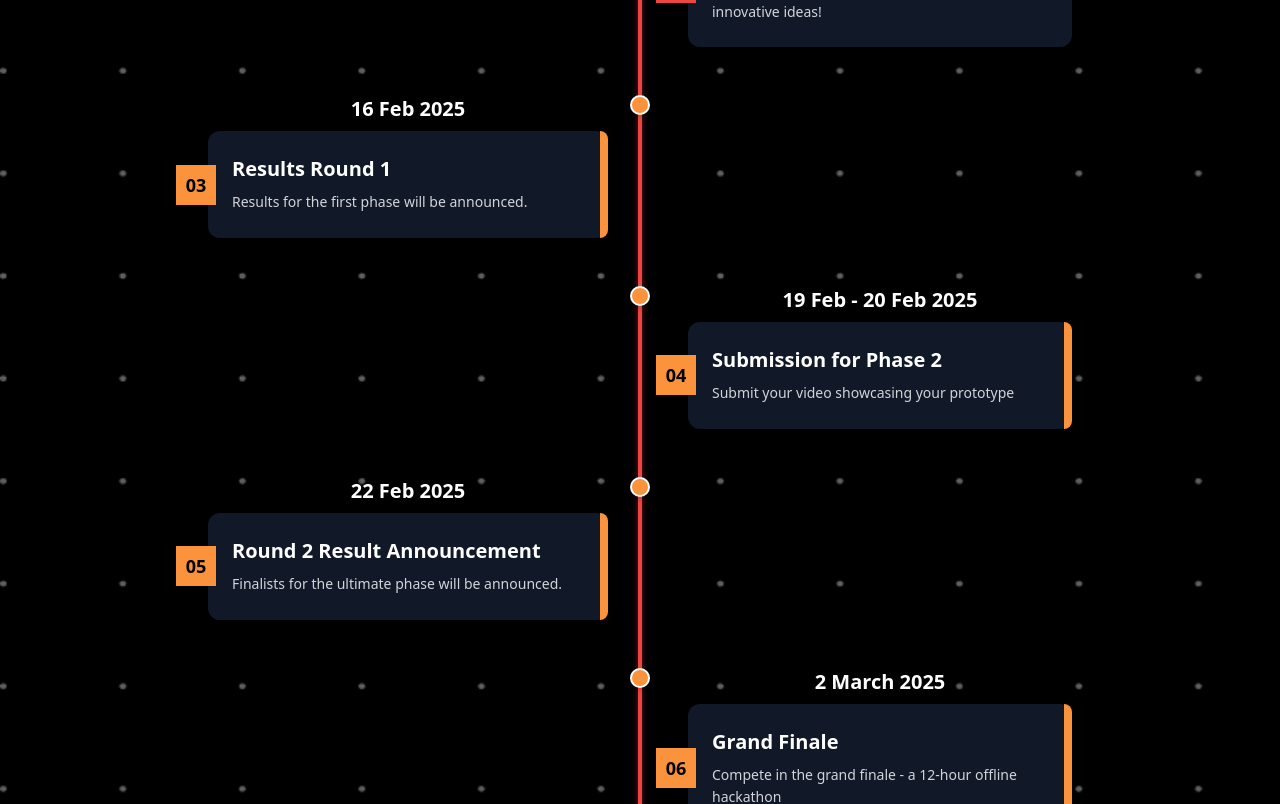
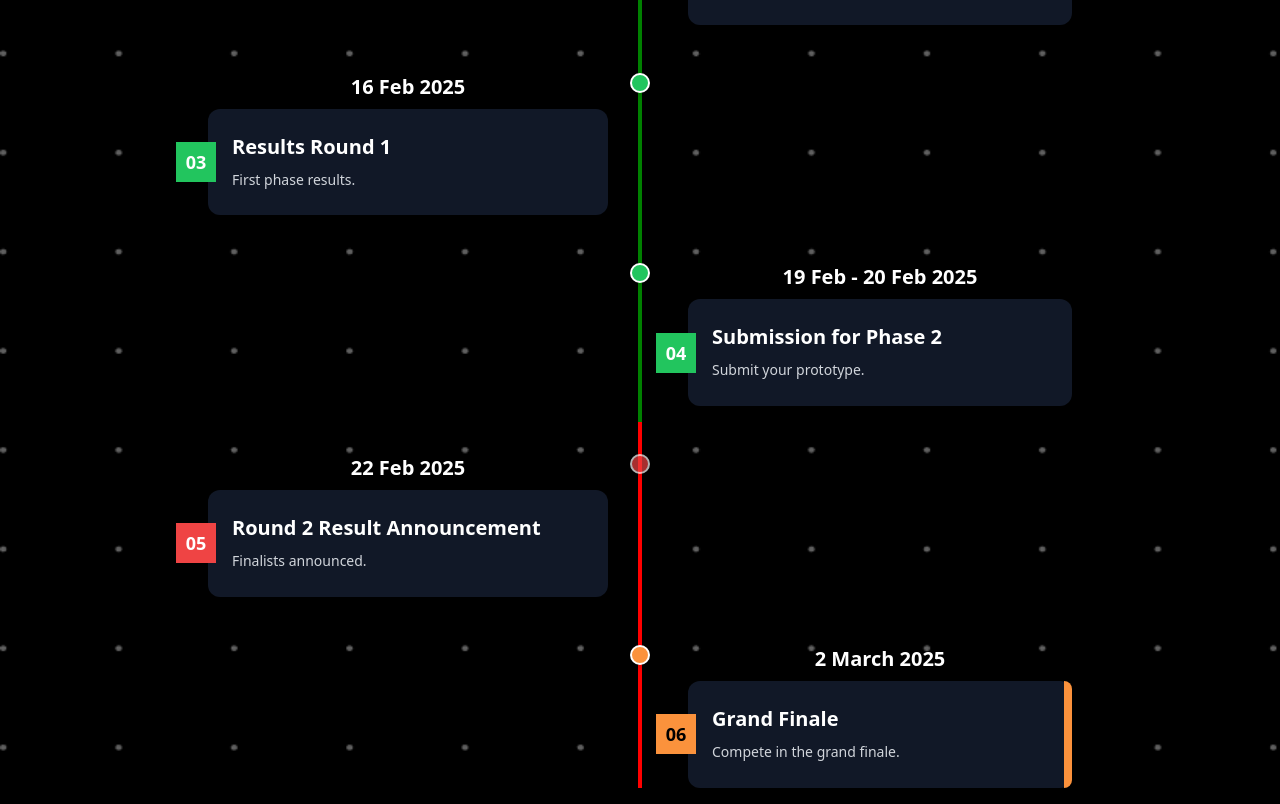
Before and after one commit to anni02th/Innovera, a React (Vite) app in the folder Innovera-me/: page / in a window 1280 px wide. Shown: the part 3645-4449 px from the top of the page. Built offline with nearby package versions, Linux system fonts and the light colour scheme.

Commit message:
chore: Update timeline;

```diff
--- a/Innovera-me/src/components/element/Timeline.jsx
+++ b/Innovera-me/src/components/element/Timeline.jsx
@@ -1,11 +1,11 @@
-import React, { useState, useRef, useEffect } from "react";
-import { motion } from "framer-motion";
+import React, { useState, useRef, useEffect } from 'react';
+import { motion } from 'framer-motion';
 
 const TimelineEvent = ({ event, status, index, ref, isEven }) => {
   const bgColor =
-    status === "live" ? "bg-red-500" : status === "past" ? "bg-green-500" : "bg-orange-400";
-  const textColor = status === "live" || status === "past" ? "text-white" : "text-black";
-  const isLive = status === "live";
+    status === 'live' ? 'bg-red-500' : status === 'past' ? 'bg-green-500' : 'bg-orange-400';
+  const textColor = status === 'live' || status === 'past' ? 'text-white' : 'text-black';
+  const isLive = status === 'live';
 
   return (
     <motion.div
@@ -18,11 +18,13 @@ const TimelineEvent = ({ event, status, index, ref, isEven }) => {
     >
       <div
         className={`absolute left-6 md:left-1/2 w-5 h-5 rounded-full transform -translate-x-1/2 shadow-md border-2 border-white transition-all duration-300 ${bgColor} ${
-          isLive ? "animate-pulse border-white border-2 shadow-lg" : ""
+          isLive ? 'animate-pulse border-white border-2 shadow-lg' : ''
         }`}
       />
       <div
-        className={`relative group ml-12 md:ml-0 md:w-1/2 ${isEven ? "md:pr-8" : "md:pl-12 md:ml-auto"}`}
+        className={`relative group ml-12 md:ml-0 md:w-1/2 ${
+          isEven ? 'md:pr-8' : 'md:pl-12 md:ml-auto'
+        }`}
       >
         <div className="text-white font-bold text-xl text-center mb-2">{event.date}</div>
         <div className="bg-gray-900 rounded-xl shadow-md p-6 relative max-md:max-w-[300px]">
@@ -35,9 +37,9 @@ const TimelineEvent = ({ event, status, index, ref, isEven }) => {
           <p className="text-gray-300 text-sm leading-relaxed">{event.description}</p>
           <div
             className={`absolute right-0 top-0 w-2 h-full bg-gradient-to-b ${bgColor.replace(
-              "bg-",
-              "from-"
-            )} ${bgColor.replace("bg-", "to-")} rounded-r-xl`}
+              'bg-',
+              'from-',
+            )} ${bgColor.replace('bg-', 'to-')} rounded-r-xl`}
           />
         </div>
       </div>
@@ -47,56 +49,83 @@ const TimelineEvent = ({ event, status, index, ref, isEven }) => {
 
 export default function Timeline() {
   const timelineEvents = [
-    { number: "01", title: "Registration Window", description: "Secure your spot and showcase your skills", status: "past", date: "27 Jan - 11 Feb 2025" },
-    { number: "02", title: "Submission Window", description: "Submit your PPT to showcase your creativity and innovative ideas!", status: "live", date: "5 Feb - 12 Feb 2025" },
-    { number: "03", title: "Results Round 1", description: "Results for the first phase will be announced.", status: "upcoming", date: "16 Feb 2025" },
-    { number: "04", title: "Submission for Phase 2", description: "Submit your video showcasing your prototype", status: "upcoming", date: "19 Feb - 20 Feb 2025" },
-    { number: "05", title: "Round 2 Result Announcement", description: "Finalists for the ultimate phase will be announced.", status: "upcoming", date: "22 Feb 2025" },
-    { number: "06", title: "Grand Finale", description: "Compete in the grand finale - a 12-hour offline hackathon", status: "upcoming", date: "2 March 2025" },
+    {
+      number: '01',
+      title: 'Registration Window',
+      description: 'Secure your spot.',
+      status: 'past',
+      date: '27 Jan - 11 Feb 2025',
+    },
+    {
+      number: '02',
+      title: 'Submission Window',
+      description: 'Submit your PPT.',
+      status: 'past',
+      date: '5 Feb - 12 Feb 2025',
+    },
+    {
+      number: '03',
+      title: 'Results Round 1',
+      description: 'First phase results.',
+      status: 'past',
+      date: '16 Feb 2025',
+    },
+    {
+      number: '04',
+      title: 'Submission for Phase 2',
+      description: 'Submit your prototype.',
+      status: 'past',
+      date: '19 Feb - 20 Feb 2025',
+    },
+    {
+      number: '05',
+      title: 'Round 2 Result Announcement',
+      description: 'Finalists announced.',
+      status: 'live',
+      date: '22 Feb 2025',
+    },
+    {
+      number: '06',
+      title: 'Grand Finale',
+      description: 'Compete in the grand finale.',
+      status: 'upcoming',
+      date: '2 March 2025',
+    },
   ];
 
-  const [timelineData, setTimelineData] = useState(timelineEvents);
-  const [liveEventIndex, setLiveEventIndex] = useState(null);
-  const timelineRef = useRef(null);
-  const eventRefs = useRef([]);
-
-  useEffect(() => {
-    const initialLiveIndex = timelineData.findIndex((event) => event.status === "live");
-    setLiveEventIndex(initialLiveIndex === -1 ? null : initialLiveIndex);
-  }, [timelineData]);
-
+  const lastPastIndex = timelineEvents.map((e) => e.status).lastIndexOf('past');
 
   return (
     <div
       id="timeline"
       className="bg-black py-12"
-      style={{ backgroundImage: "url('/bg-img.png')", backgroundSize: "cover" }}
+      style={{ backgroundImage: "url('/bg-img.png')", backgroundSize: 'cover' }}
     >
       <div className="max-w-4xl mx-auto px-4">
         <h1 className="text-4xl font-extrabold text-white text-center mb-12 tracking-wide">
           TIMELINE
         </h1>
         <div className="relative">
+          {/* Timeline Vertical Line */}
           <motion.div
-            className={`absolute left-6 md:left-1/2 h-full w-1 transition-all duration-500 transform -translate-x-1/2 ${
-              timelineData.every((event) => event.status === "past")
-                ? "bg-green-500 from-green-400 to-green-600"
-                : liveEventIndex !== null
-                ? "bg-red-500 from-red-400 to-red-600"
-                : "bg-gradient-to-b from-orange-400 to-orange-600"
-            } ${liveEventIndex !== null ? "shadow-md shadow-red-500" : ""}`}
+            className="absolute left-6 md:left-1/2 h-full w-1 transition-all duration-500 transform -translate-x-1/2"
             initial={{ height: 0 }}
-            animate={{ height: "100%" }}
+            animate={{ height: '100%' }}
             transition={{ duration: 1.5 }}
+            style={{
+              background: `linear-gradient(to bottom, green 0% ${
+                ((lastPastIndex + 1) / timelineEvents.length) * 100
+              }%, red ${((lastPastIndex + 1) / timelineEvents.length) * 100}% 100%)`,
+            }}
           />
-          <div className="space-y-12" ref={timelineRef}>
-            {timelineData.map((event, index) => (
+          {/* Timeline Events */}
+          <div className="space-y-12">
+            {timelineEvents.map((event, index) => (
               <TimelineEvent
                 key={event.number}
                 event={event}
                 status={event.status}
                 index={index}
-                ref={(el) => (eventRefs.current[index] = el)}
                 isEven={index % 2 === 0}
               />
             ))}
```
